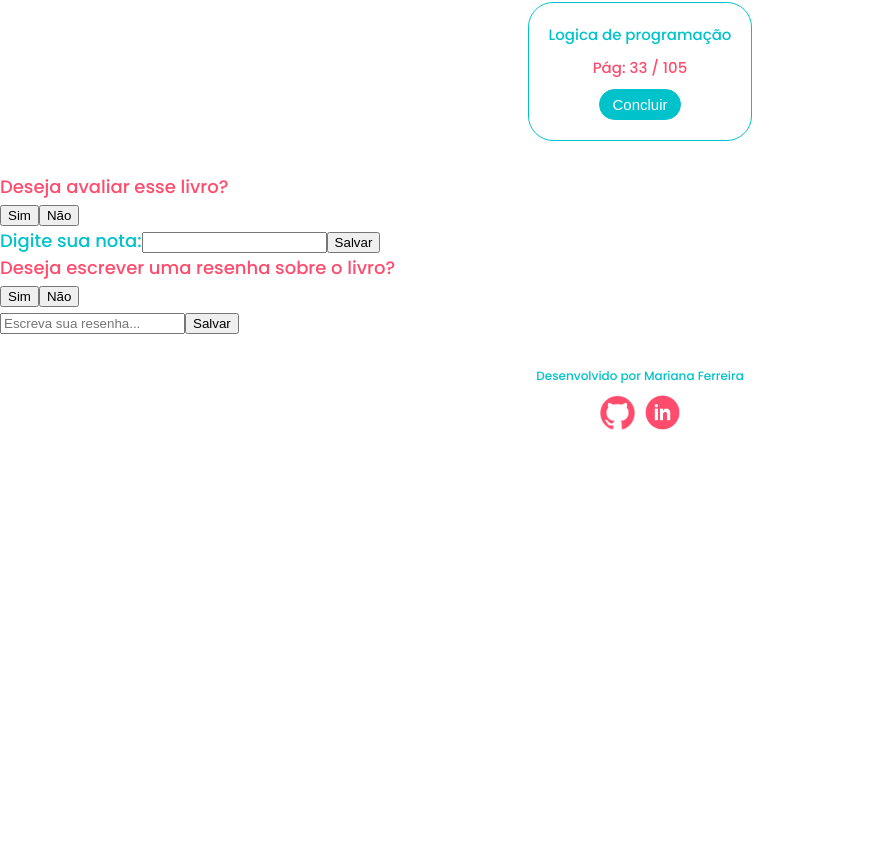
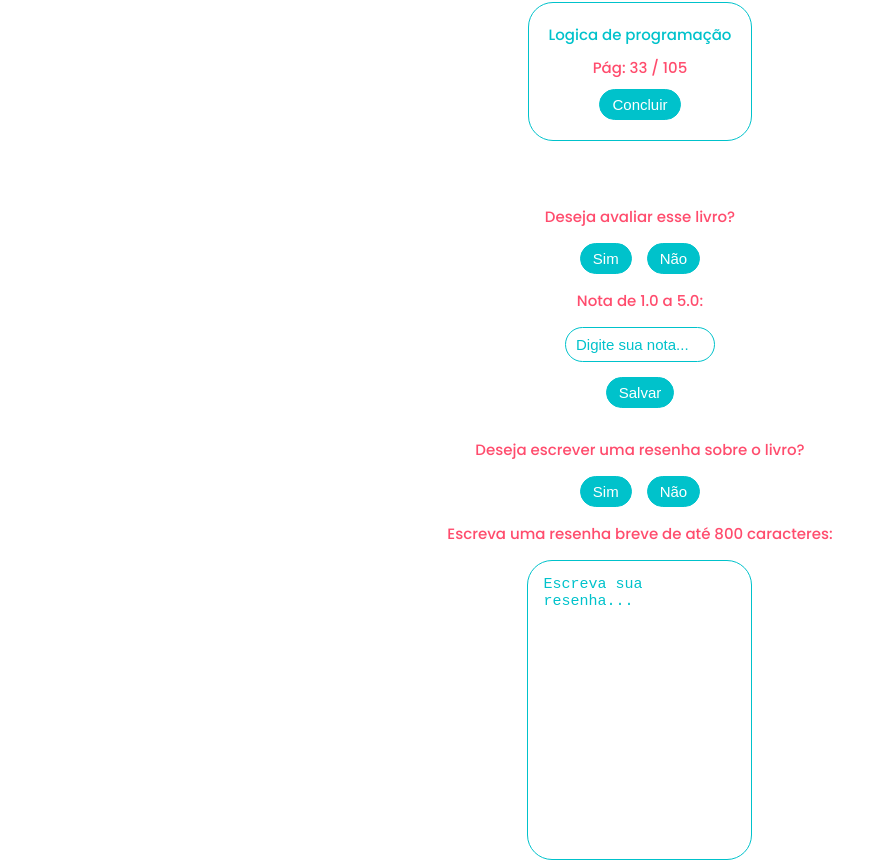
Before and after one commit to mariferreiradev/leitura-em-dia, a Vue app in the folder leitura-em-dia/: page /concluir-livros in a window 1280 px wide. Shown: the part 413-1275 px from the top of the page, without its empty margins (0-895 px from the left). Before the commit the page ends 882 px from the top, so only its background shows below. Built offline with nearby package versions, Linux system fonts and the light colour scheme.

Commit message:
add style modal avaliar

```diff
--- a/leitura-em-dia/src/views/ConcluirLivrosView.vue
+++ b/leitura-em-dia/src/views/ConcluirLivrosView.vue
@@ -13,26 +13,27 @@
         </div>
     </div>
     <div class="avaliar">
-        <div class="avaliação">
+        <div class="avaliacao">
             <p>Deseja avaliar esse livro?</p>
-            <div class="btn-avaliar">
+            <div class="btn-escolher">
                 <button>Sim</button>
                 <button>Não</button>
             </div>
             <div class="nota">
-                <label>Digite sua nota:</label>
-                <input type="number">
+                <label>Nota de 1.0 a 5.0:</label>
+                <input type="number" placeholder="Digite sua nota...">
                 <button class="btn-salvar">Salvar</button>
             </div>
         </div>
-        <div class="resenha">
+        <div class="add-resenha">
             <p>Deseja escrever uma resenha sobre o livro?</p>
-            <div class="btn-escrever">
+            <div class="btn-escolher">
                 <button>Sim</button>
                 <button>Não</button>
             </div>
-            <div>
-                <input type="text" placeholder="Escreva sua resenha...">
+            <div class="resenha">
+                <label for="">Escreva uma resenha breve de até 800 caracteres:</label>
+                <textarea name="" id="" rows="10" maxlength="800" placeholder="Escreva sua resenha..."></textarea>
                 <button class="btn-salvar">Salvar</button>
             </div>
         </div>
@@ -71,7 +72,7 @@
         padding: 20px;
     }
 
-    .btn-concluir {
+    .btn-concluir, .btn-salvar, .btn-escolher button {
         font-size: 15px;
         color: #ffff;
         background-color: #00c2cb;
@@ -81,11 +82,116 @@
         cursor: pointer;
   }
 
-  .btn-concluir:hover {
+    .btn-concluir:hover, .btn-salvar:hover , .btn-escolher button:hover {
         color: #ffff;
         border: 1px solid #ff4c6d;
         background-color: #ff4c6d;
         border-radius: 25px;
         transition: 0.4s;
 }
+
+    .avaliar {
+        font-size: 15px;
+        display: flex;
+        flex-direction: column;
+        align-items: center;
+        justify-content: center;
+        gap: 30px;
+        padding: 2rem;
+    }
+
+    .avaliacao, .add-resenha {
+        text-align: center;
+        display: flex;
+        flex-direction: column;
+        align-items: center;
+        justify-content: center;
+        gap: 15px;
+    }
+
+    .btn-escolher {
+        display: flex;
+        justify-content: center;
+        align-items: center;
+        gap: 15px;
+    }
+
+    .nota, .resenha {
+        color: #ff4c6d;
+        text-align: center;
+        display: flex;
+        flex-direction: column;
+        align-items: center;
+        justify-content: center;
+        gap: 15px;
+    }
+
+    input[type="number"] {
+        width: 150px;
+        font-size: 15px;
+        color: #0f77ff;
+        border: 1px solid #00c2cb;
+        border-radius: 25px;
+        padding: 8px 10px;
+        outline-color: #00c2cb;
+    }
+
+    input[type="number"]:focus {
+        border: 2px solid #00c2cb;
+    }
+
+    input[type="number"]::placeholder {
+        color: #00c2cb;
+    }
+
+    input[type="number"]::-webkit-outer-spin-button,
+    input[type="number"]::-webkit-inner-spin-button {
+        -webkit-appearance: none;
+        margin: 0;
+    }
+
+    textarea {
+        padding: 15px 15px;
+        font-size: 15px;
+        color: #0f77ff;
+        border: 1px solid #00c2cb;
+        border-radius: 25px;
+        outline-color: #00c2cb;
+        width: 225px;
+        height: 300px;
+        resize: none;
+    }
+
+    textarea:focus {
+        border: 2px solid #00c2cb;
+    }
+
+    textarea::placeholder {
+        color: #00c2cb;
+    }
+
+    ::-webkit-scrollbar {
+        width: 10px;
+        height: 10px;
+    }
+
+    ::-webkit-scrollbar-button:start:decrement,
+    ::-webkit-scrollbar-button:end:increment  {
+        height: 25px;
+        background-color: transparent;
+    }
+
+    ::-webkit-scrollbar-track-piece  {
+        width: 6px;
+        background-color: #e2f5f6;
+        -webkit-border-radius: 25px;
+    }
+
+    ::-webkit-scrollbar-thumb:vertical {
+        height: 1px;
+        background-color: #00c2cb;
+        border: 3px solid #e2f5f6;
+        -webkit-border-radius: 25px;
+    }
+
 </style>
```
Lines whose indentation alone changed are shown as unchanged.
